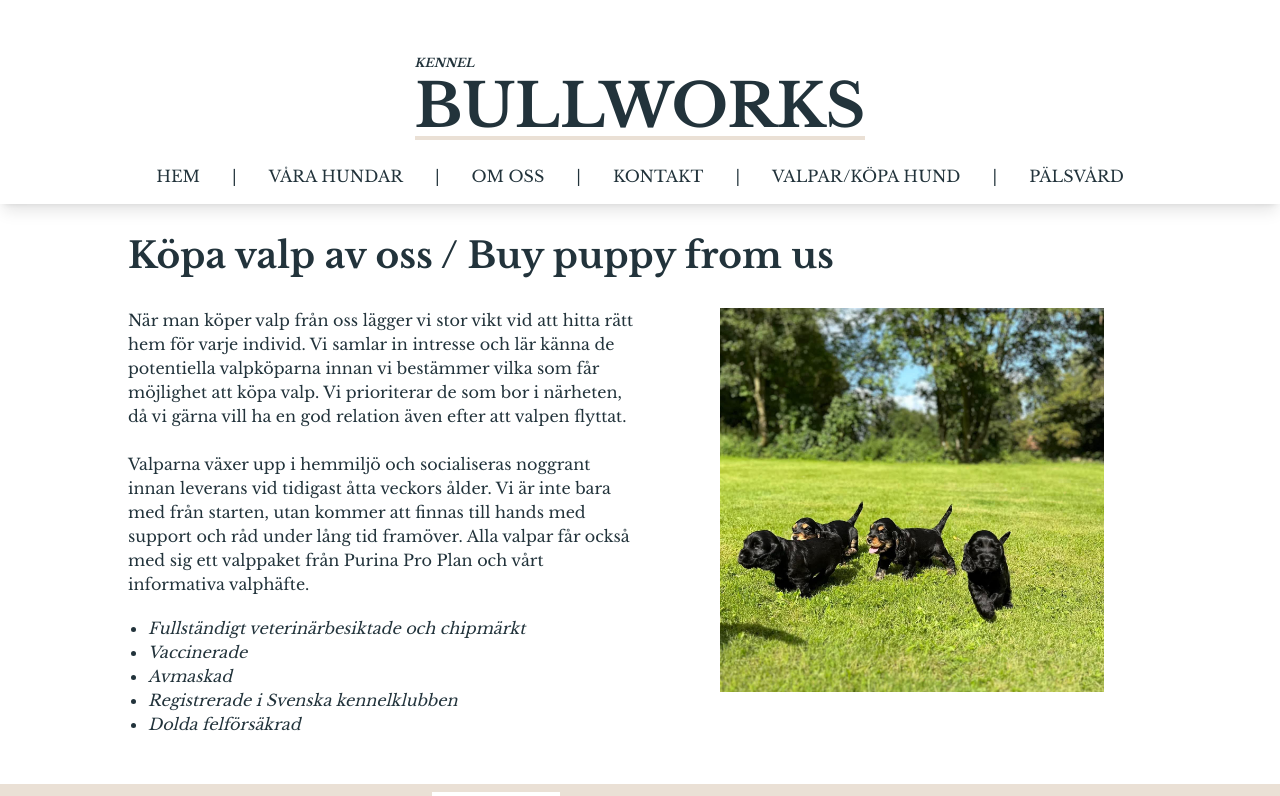
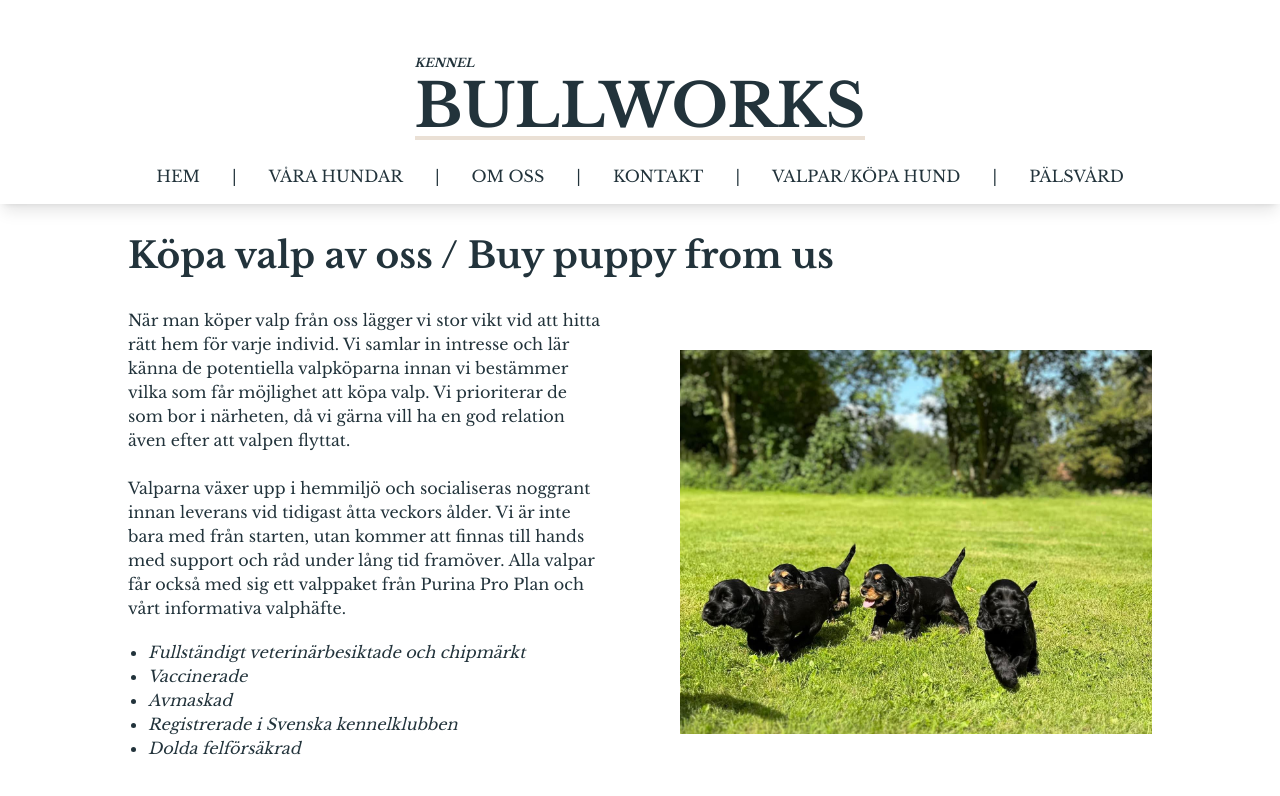
Before and after one commit to drottsgard/kennelbullworks, a Next.js app: page /valpar in a window 1280 px wide. Shown: the top 796 px of the page. Built offline with nearby package versions, Linux system fonts and the light colour scheme.

Commit message:
changed width on images to full instead of magic numbers

```diff
--- a/src/app/kontakt/page.tsx
+++ b/src/app/kontakt/page.tsx
@@ -1,7 +1,5 @@
-import Image, { StaticImageData } from 'next/image';
+import Image from 'next/image';
 
-import Alexander from '/alex_bea_flora.jpeg';
-import Filippa from 'public/filippa_bibbi_bianca_1.jpeg';
 
 import Parapgraph from '@/components/Typography/Paragraph';
 
@@ -108,7 +106,7 @@ function ImageSize({ children }: { children: React.ReactNode }) {
           rounded-[inherit]
           overflow-hidden
 
-          w-96
+          w-full
           h-80
 
 
--- a/src/app/valpar/page.tsx
+++ b/src/app/valpar/page.tsx
@@ -1,7 +1,6 @@
 import Image from 'next/image';
 
 import Parapgraph from '@/components/Typography/Paragraph';
-import PuppiesRunning from 'public/bianca_valpar_snabba.jpeg';
 
 export default function Valpar() {
   return (
@@ -12,7 +11,6 @@ export default function Valpar() {
       flex
       flex-col
       lg:px-32
-
       gap-4
       md:gap-8"
     >
@@ -24,12 +22,13 @@ export default function Valpar() {
         flex
 
         flex-col
+        items-center
         md:flex-row
 
         md:gap-20
         "
       >
-        <div className="flex flex-col gap-1 md:w-1/2">
+        <div className="w-full flex flex-col gap-1 md:w-1/2">
           <Parapgraph>
             När man köper valp från oss lägger vi stor vikt vid att hitta rätt
             hem för varje individ. Vi samlar in intresse och lär känna de
@@ -58,23 +57,26 @@ export default function Valpar() {
             <li>Registrerade i Svenska kennelklubben</li>
             <li>Dolda felförsäkrad</li>
           </ul>
+
         </div>
+
         <div
           className="
           relative
           rounded-[inherit]
           overflow-hidden
-
-          w-96
+          w-full
           h-96
-
+          md:aspect-square
+          md:w-1/2
           "
         >
           <Image
             src={'/bianca_valpar_snabba.jpeg'}
             alt="Cocker spaniel valpar"
             fill
-            className="object-cover"
+            className=" object-cover"
+
           />
         </div>
       </div>
```
